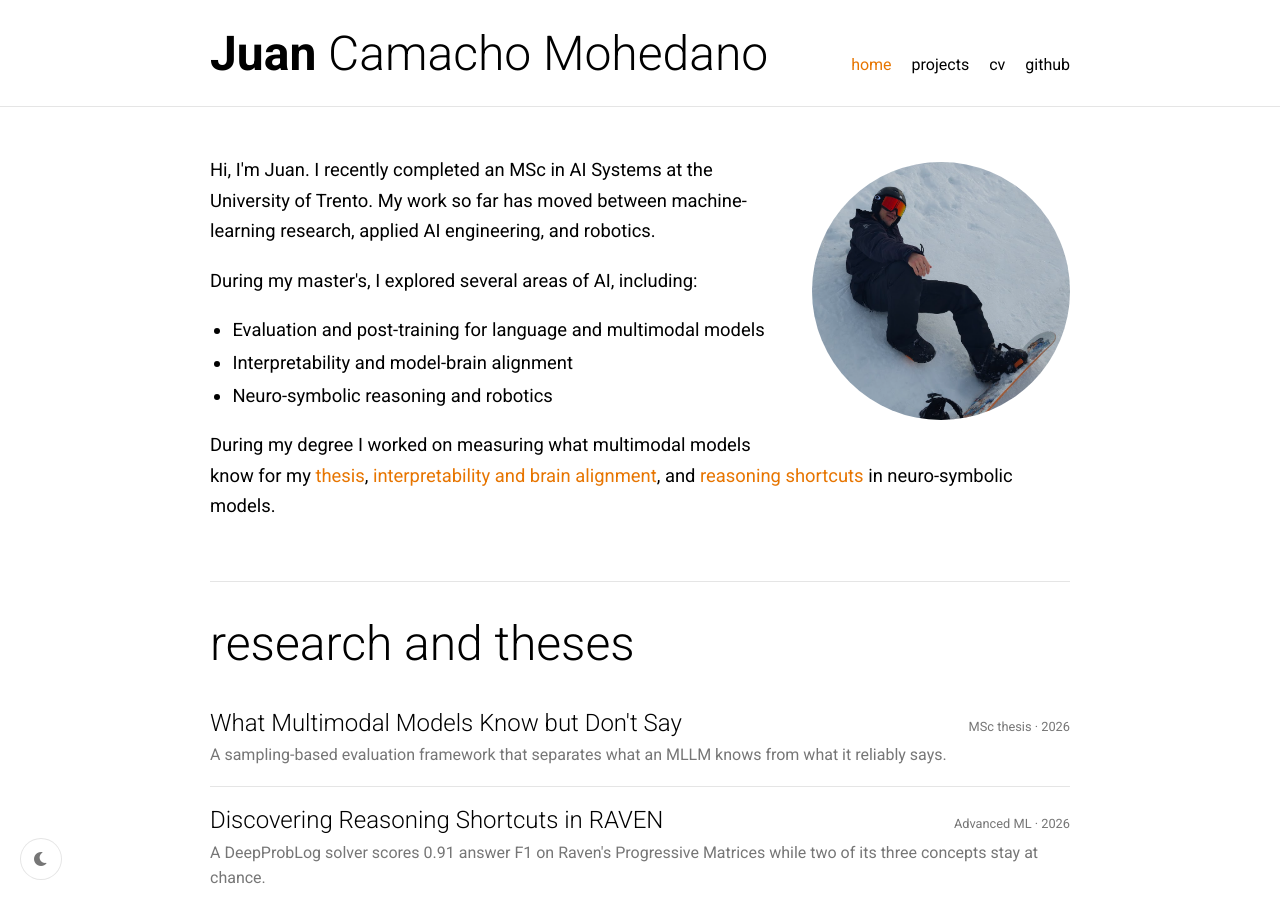
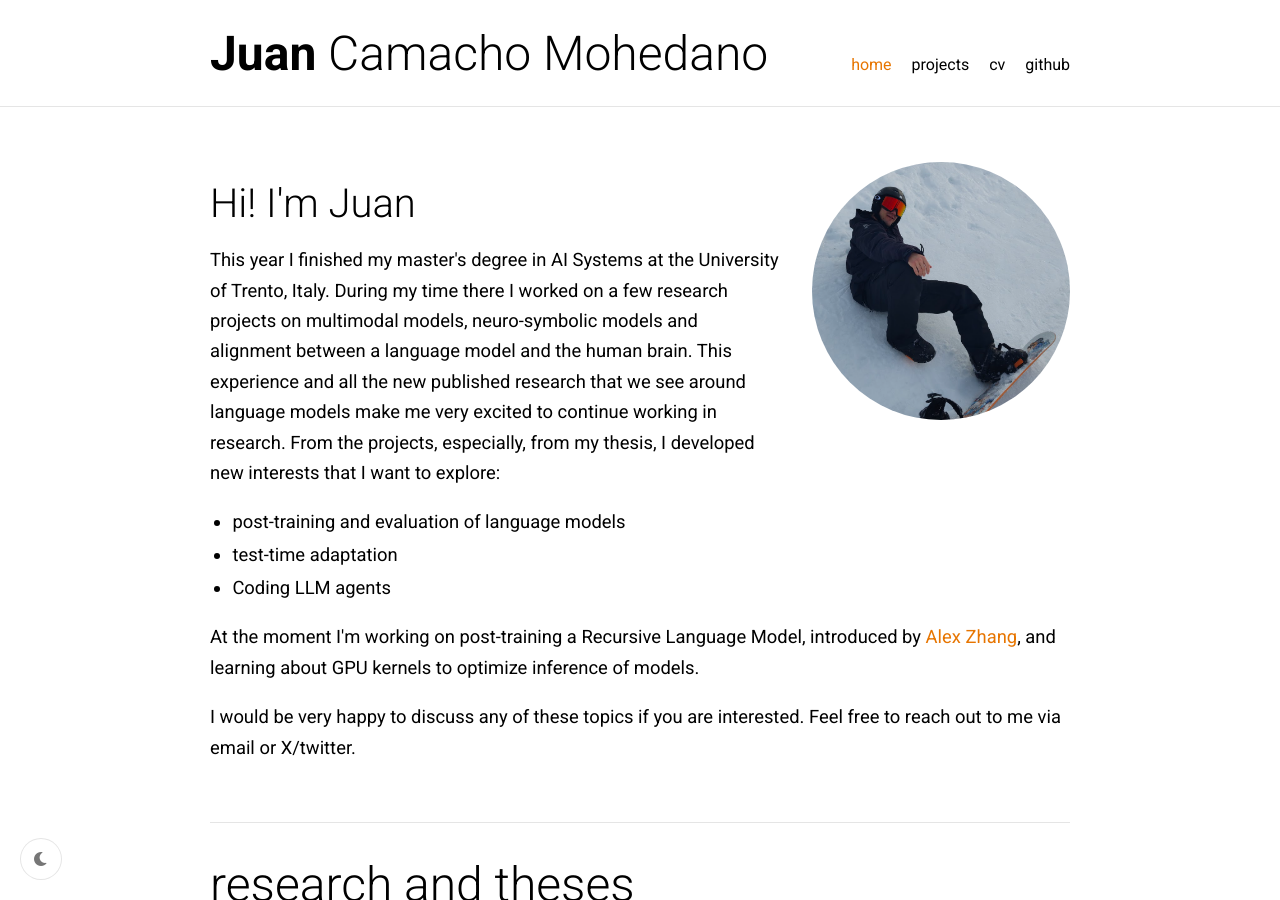
Before and after one commit to jucamohedano/jucamohedano.github.io, a Jekyll site: the page built from index.md, in a window 1280 px wide and 900 px high. Built offline with Jekyll 4.4.1, drawn with Linux system fonts in a browser that asks for light colours.

Commit message:
Rewrite homepage introduction

```diff
--- a/index.md
+++ b/index.md
@@ -4,25 +4,30 @@ layout: default
 
 <section class="bio">
     <img class="profile-photo" src="{{ "/assets/images/profile_pic.png" | relative_url }}" alt="{{ site.title }}" width="460" height="460">
+    <h1 class="home-greeting">Hi! I'm Juan</h1>
     <p>
-        Hi, I'm Juan. I recently completed an MSc in AI Systems at the
-        University of Trento. My work so far has moved between machine-learning
-        research, applied AI engineering, and robotics.
+        This year I finished my master's degree in AI Systems at the University
+        of Trento, Italy. During my time there I worked on a few research
+        projects on multimodal models, neuro-symbolic models and alignment
+        between a language model and the human brain. This experience and all
+        the new published research that we see around language models make me
+        very excited to continue working in research. From the projects,
+        especially, from my thesis, I developed new interests that I want to
+        explore:
+    </p>
+    <ul class="interests">
+        <li>post-training and evaluation of language models</li>
+        <li>test-time adaptation</li>
+        <li>Coding LLM agents</li>
+    </ul>
+    <p>
+        At the moment I'm working on post-training a Recursive Language Model,
+        introduced by <a href="https://alexzhang13.github.io/">Alex Zhang</a>,
+        and learning about GPU kernels to optimize inference of models.
     </p>
     <p>
-        During my master's, I explored several areas of AI, including:
-    </p>
-    <ul class="interests">
-        <li>Evaluation and post-training for language and multimodal models</li>
-        <li>Interpretability and model-brain alignment</li>
-        <li>Neuro-symbolic reasoning and robotics</li>
-    </ul>
-    <p>
-        During my degree I worked on measuring what multimodal models know for
-        my <a href="/blog/2026/07/22/what-multimodal-models-know/">thesis</a>,
-        <a href="/blog/2026/02/19/expert-neurons-brain-alignment/">interpretability and brain alignment</a>,
-        and <a href="/blog/2026/06/22/reasoning-shortcuts-raven/">reasoning shortcuts</a> in
-        neuro-symbolic models.
+        I would be very happy to discuss any of these topics if you are
+        interested. Feel free to reach out to me via email or X/twitter.
     </p>
 </section>
 
```
